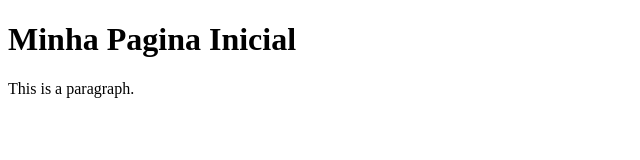
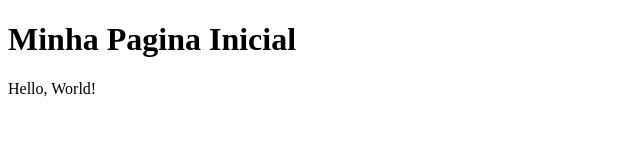
Before and after one commit to natnishimuta/projeto-curso-git, a plain HTML site: page index.html in a window 1280 px wide. Shown: the full height of the page, 0-640 px from the left. Drawn offline with Linux system fonts and the light colour scheme.

```diff
--- a/index.html
+++ b/index.html
@@ -6,7 +6,7 @@
 <body>
 
 <h1>Minha Pagina Inicial</h1>
-<p>This is a paragraph.</p>
+<p>Hello, World!</p>
 
 </body>
 </html>
```
